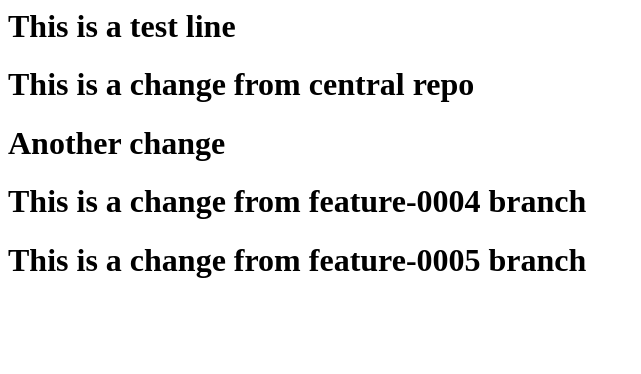
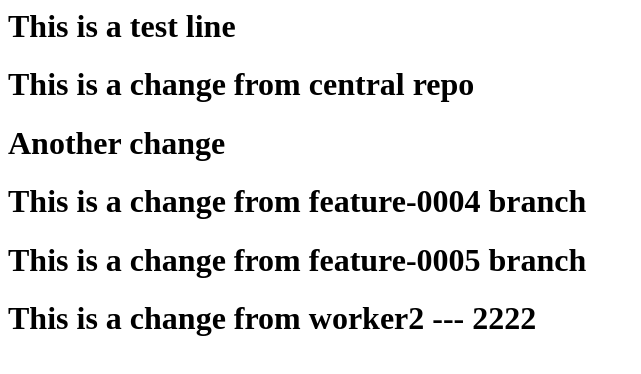
Before and after one commit to bikash-123/eduranz_demo, a plain HTML site: page index.html in a window 1280 px wide. Shown: the whole page, without its empty margins (0-641 px from the left). Drawn offline with Linux system fonts and the light colour scheme.

Commit message:
Changes from worker 2222

```diff
--- a/index.html
+++ b/index.html
@@ -3,3 +3,4 @@
 <h1>Another change</h1>
 <h1>This is a change from feature-0004 branch</h1>
 <h1>This is a change from feature-0005 branch</h1>
+<h1>This is a change from worker2 --- 2222</h1>
```
